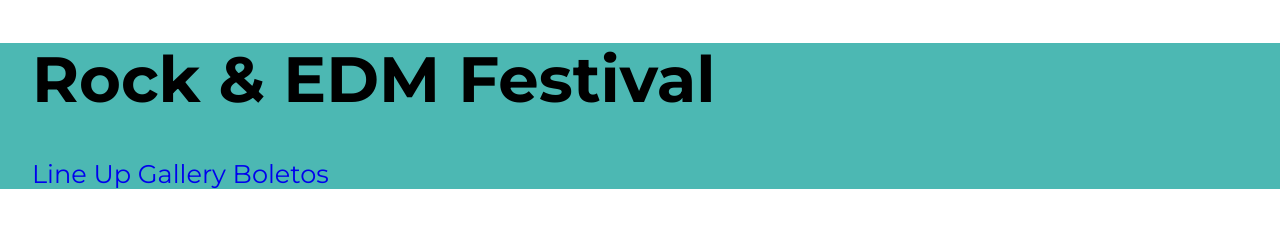
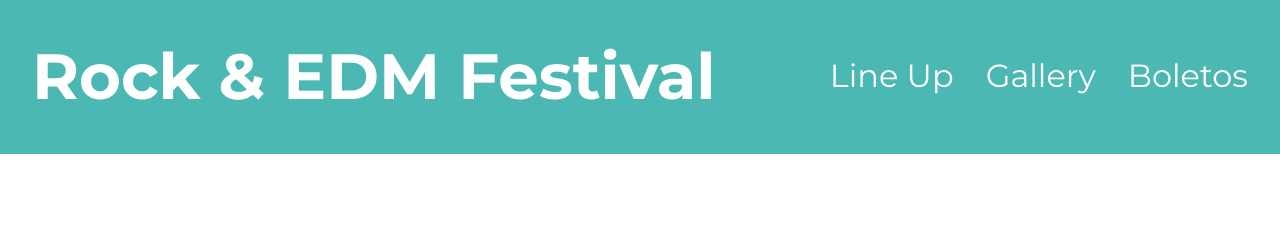
Before and after one commit to saulChavin/FestivalMusica, a website: page index.html in a window 1280 px wide. Drawn offline with Linux system fonts and the light colour scheme; a web font is replaced by a local one.

Commit message:
aplicando SASS al Header y Nav

```diff
--- a/src/scss/base/_globales.scss
+++ b/src/scss/base/_globales.scss
@@ -23,6 +23,9 @@ a{
 image{
     max-width: 100%;
 }
+h1,h2,h3{
+    margin: 0;
+}
 h1{
     font-size: 4rem;
 
--- a/src/scss/base/_variables.scss
+++ b/src/scss/base/_variables.scss
@@ -16,3 +16,4 @@ $bold: 700;
 $black: 900;
 
 //separaciones
+$separacion: 5rem;
--- a/src/scss/layout/_header.scss
+++ b/src/scss/layout/_header.scss
@@ -2,17 +2,30 @@
     background-color:  $verde;
 
     .contenido-header{
-
+        padding: calc($separacion / 2) 0;
+        display: flex;
+        justify-content: space-between;
+        align-items: center;
     }
 
     h1{
+        color: $blanco;
 
     }
 
 }
 
 .navegacion-principal{
+    display: flex;
+    gap: 2rem;
+
     a{
+        color: $blanco;
+        font-size: 2rem;
 
+        &:hover{
+            color: $amarillo;
+        }
     }
+
 }
```
Also changed, not shown: build/css/app.css.
